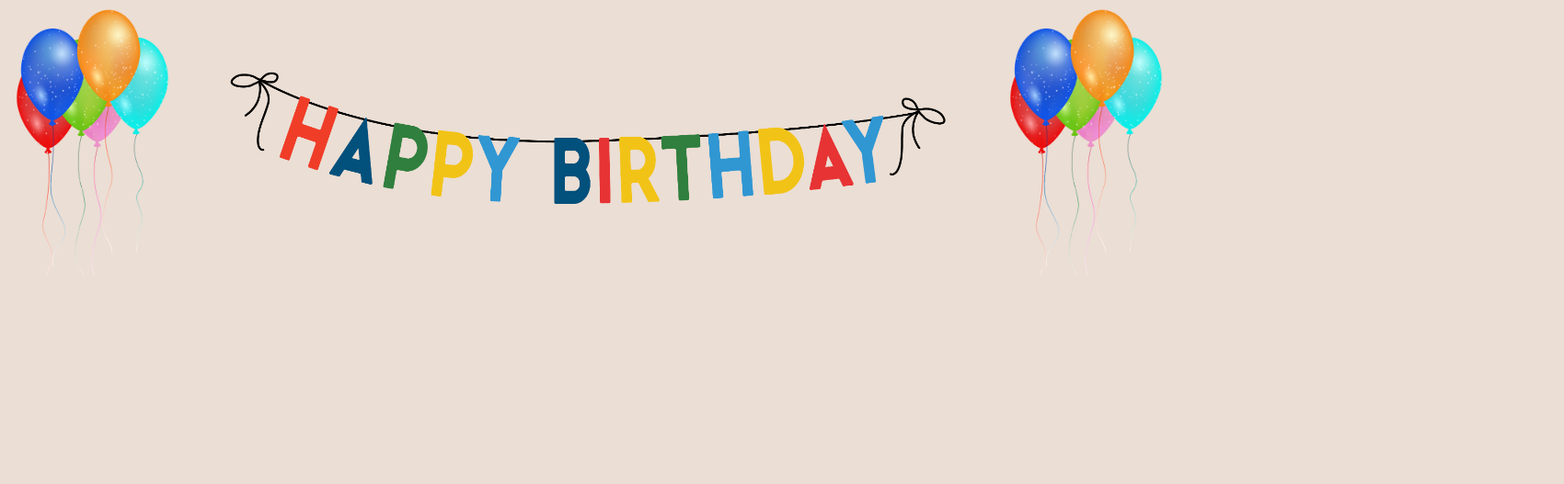
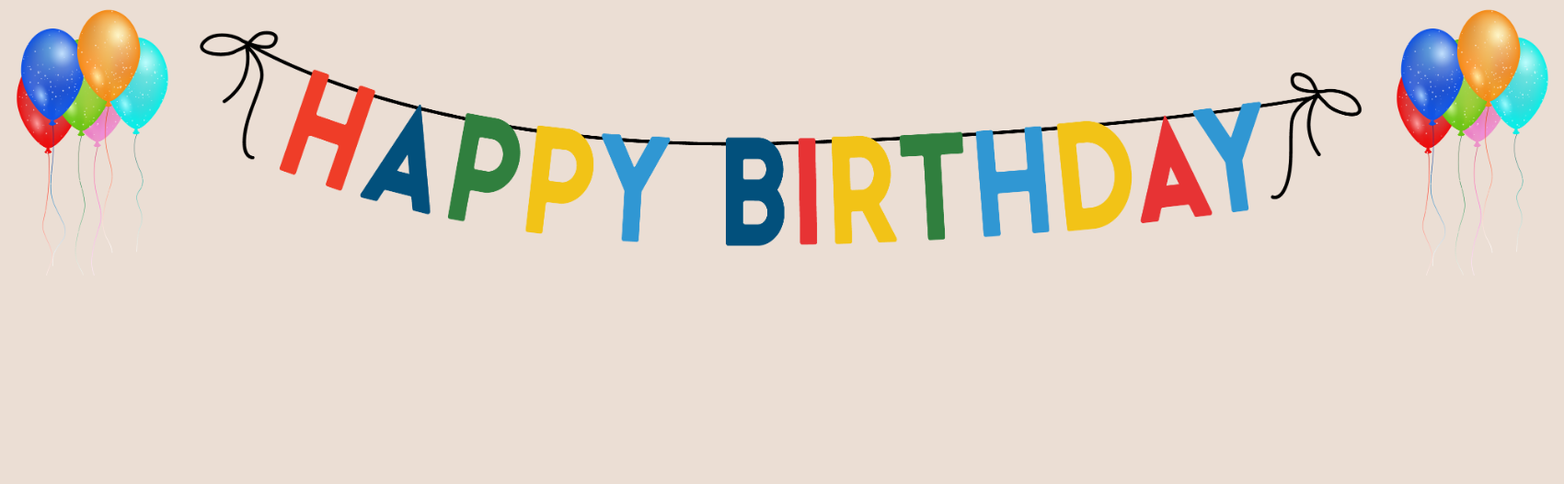
Before and after one commit to SilentyOcean/Luu-Minh-Khue-birthday, a website: page index.html in a window 1280 px wide. Shown: the top 527 px of the page at 92% size, 1700 px wide, since content can reach past the window. Drawn offline with nearby package versions, Linux system fonts and the light colour scheme.

Commit message:
make sign bigger

```diff
--- a/style.css
+++ b/style.css
@@ -113,5 +113,5 @@ img {
 
 
 #birthday-sign{
-    width: 800px;
+    width: 1300px;
 }
```
